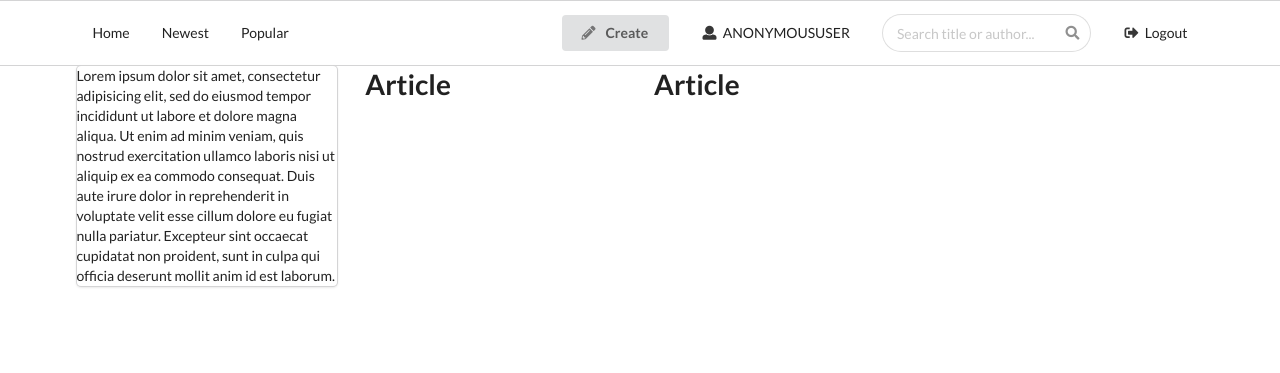
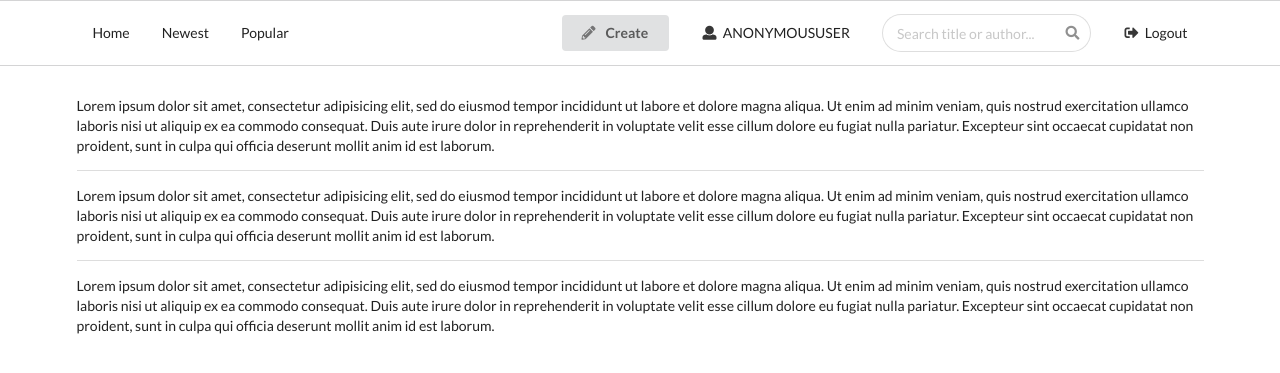
Before and after one commit to Lingzy/only1word, a Django app: page /profiles/ in a window 1280 px wide. Shown: the top 373 px of the page. Run offline with Django 3.2, Linux system fonts and the light colour scheme; some libraries are stand-ins or nearby versions.

Commit message:
change something

```diff
--- a/oneword/templates/userprofiles.html
+++ b/oneword/templates/userprofiles.html
@@ -53,43 +53,43 @@
             </div>
           </div>
           {%if user%}
-          <a class="item button" href="/logout/" >
+          <a class="item button" href="{% url 'oneword:user_logout'%}" >
             <!-- <button class="ui logout button" type="submit" name="button"> -->
               <i class="sign out icon"></i>
               Logout
             <!-- </button> -->
           </a>
           {%else%}
-          <a class="item " href="/sign/" >
+          <a class="item " href="{% url 'oneword:user_sign'%}" >
             <!-- <button class="ui logout button" type="submit" name="button"> -->
               <i class="sign in icon"></i>
               Log in
             <!-- </button> -->
           </a>
-          <a href="/register/" class="ui item ">
+          <a href="{% url 'oneword:user_register'%}" class="ui item ">
             <button class="ui red button">Sign up</button></a>
           {%endif%}
         </div>
       </div>
     </div>
 
+    <div class="ui hidden divider">
+
+    </div>
     <!-- 个人基本信息 -->
-    <div class="ui four column doubling stackable grid container">
-      <div class="column">
-        <div class="ui card">
-          <p>Lorem ipsum dolor sit amet, consectetur adipisicing elit, sed do eiusmod tempor incididunt ut labore et dolore magna aliqua. Ut enim ad minim veniam, quis nostrud exercitation ullamco laboris nisi ut aliquip ex ea commodo consequat. Duis aute irure dolor in reprehenderit in voluptate velit esse cillum dolore eu fugiat nulla pariatur. Excepteur sint occaecat cupidatat non proident, sunt in culpa qui officia deserunt mollit anim id est laborum.</p>
-        </div>
+    <div class="ui  container ">
+      <p>Lorem ipsum dolor sit amet, consectetur adipisicing elit, sed do eiusmod tempor incididunt ut labore et dolore magna aliqua. Ut enim ad minim veniam, quis nostrud exercitation ullamco laboris nisi ut aliquip ex ea commodo consequat. Duis aute irure dolor in reprehenderit in voluptate velit esse cillum dolore eu fugiat nulla pariatur. Excepteur sint occaecat cupidatat non proident, sunt in culpa qui officia deserunt mollit anim id est laborum.</p>
+      <div class="ui  divider">
+
       </div>
-      <div class="column">
-        <div class="">
-          <h1>Article</h1>
-        </div>
+      <p>Lorem ipsum dolor sit amet, consectetur adipisicing elit, sed do eiusmod tempor incididunt ut labore et dolore magna aliqua. Ut enim ad minim veniam, quis nostrud exercitation ullamco laboris nisi ut aliquip ex ea commodo consequat. Duis aute irure dolor in reprehenderit in voluptate velit esse cillum dolore eu fugiat nulla pariatur. Excepteur sint occaecat cupidatat non proident, sunt in culpa qui officia deserunt mollit anim id est laborum.
+      </p>
+      <div class="ui  divider">
+
       </div>
-      <div class="column">
-        <div class="">
-          <h1>Article</h1>
-        </div>
-      </div>
+      <p>Lorem ipsum dolor sit amet, consectetur adipisicing elit, sed do eiusmod tempor incididunt ut labore et dolore magna aliqua. Ut enim ad minim veniam, quis nostrud exercitation ullamco laboris nisi ut aliquip ex ea commodo consequat. Duis aute irure dolor in reprehenderit in voluptate velit esse cillum dolore eu fugiat nulla pariatur. Excepteur sint occaecat cupidatat non proident, sunt in culpa qui officia deserunt mollit anim id est laborum.
+      </p>
+
 
 
     </div>
```
